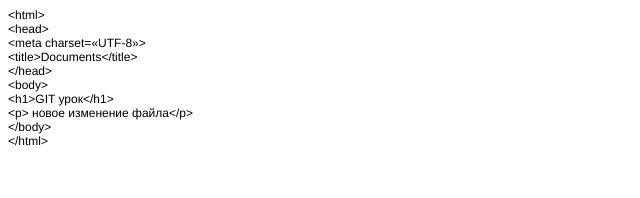
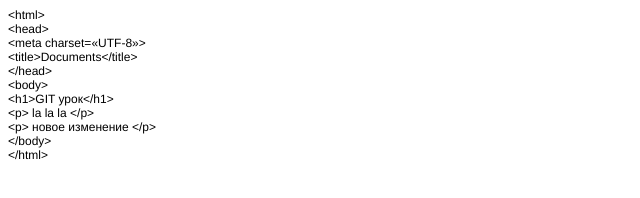
Before and after one commit to ben200000/site, a plain HTML site: page index.html in a window 1280 px wide. Shown: the whole page, without its empty margins (0-640 px from the left). Drawn offline with Linux system fonts and the light colour scheme.

Commit message:
second  commit

```diff
--- a/index.html
+++ b/index.html
@@ -18,7 +18,8 @@
 <p class="p1">&lt;/head&gt;</p>
 <p class="p1">&lt;body&gt;</p>
 <p class="p1">&lt;h1&gt;GIT урок&lt;/h1&gt;</p>
-<p class="p1">&lt;p&gt; новое изменение файла&lt;/p&gt;</p>
+<p class="p1">&lt;p&gt; la la la &lt;/p&gt;</p>
+<p class="p1">&lt;p&gt; новое изменение &lt;/p&gt;</p>
 <p class="p1">&lt;/body&gt;</p>
 <p class="p1">&lt;/html&gt;</p>
 </body>
```
